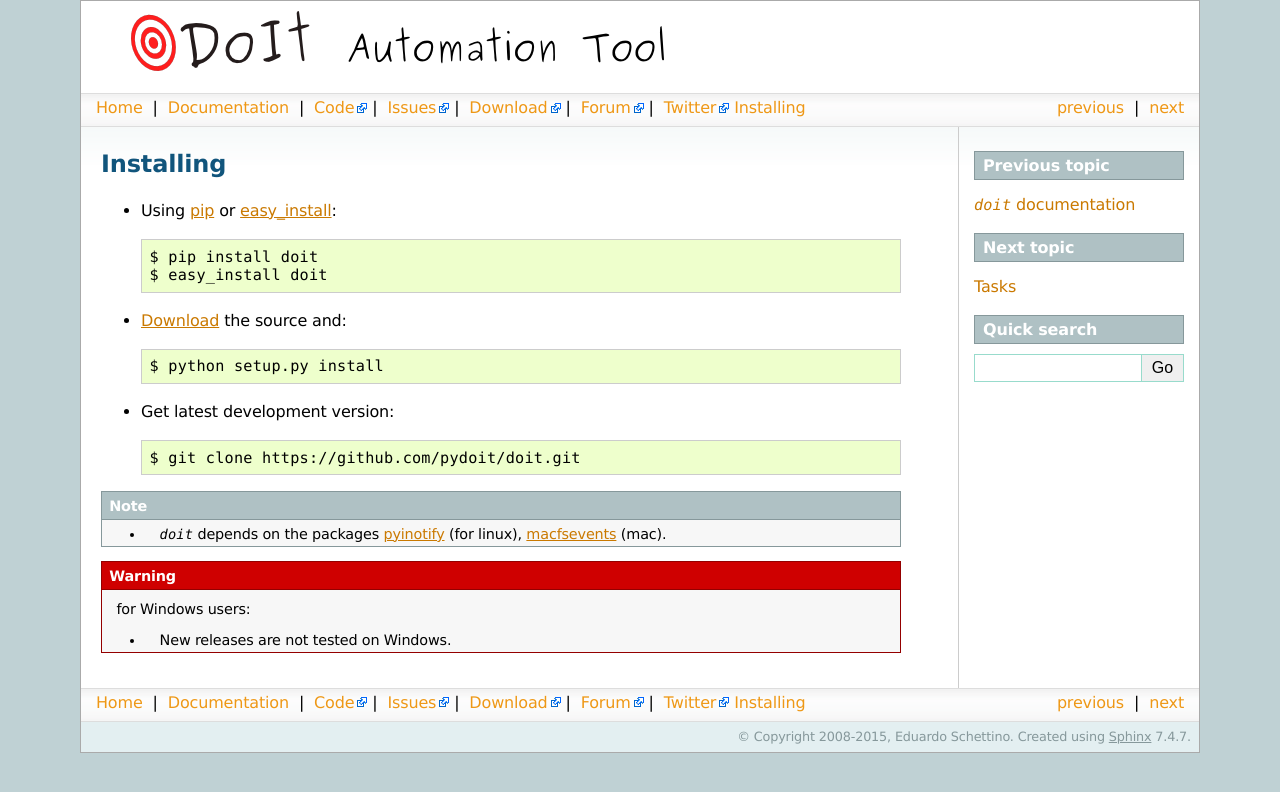
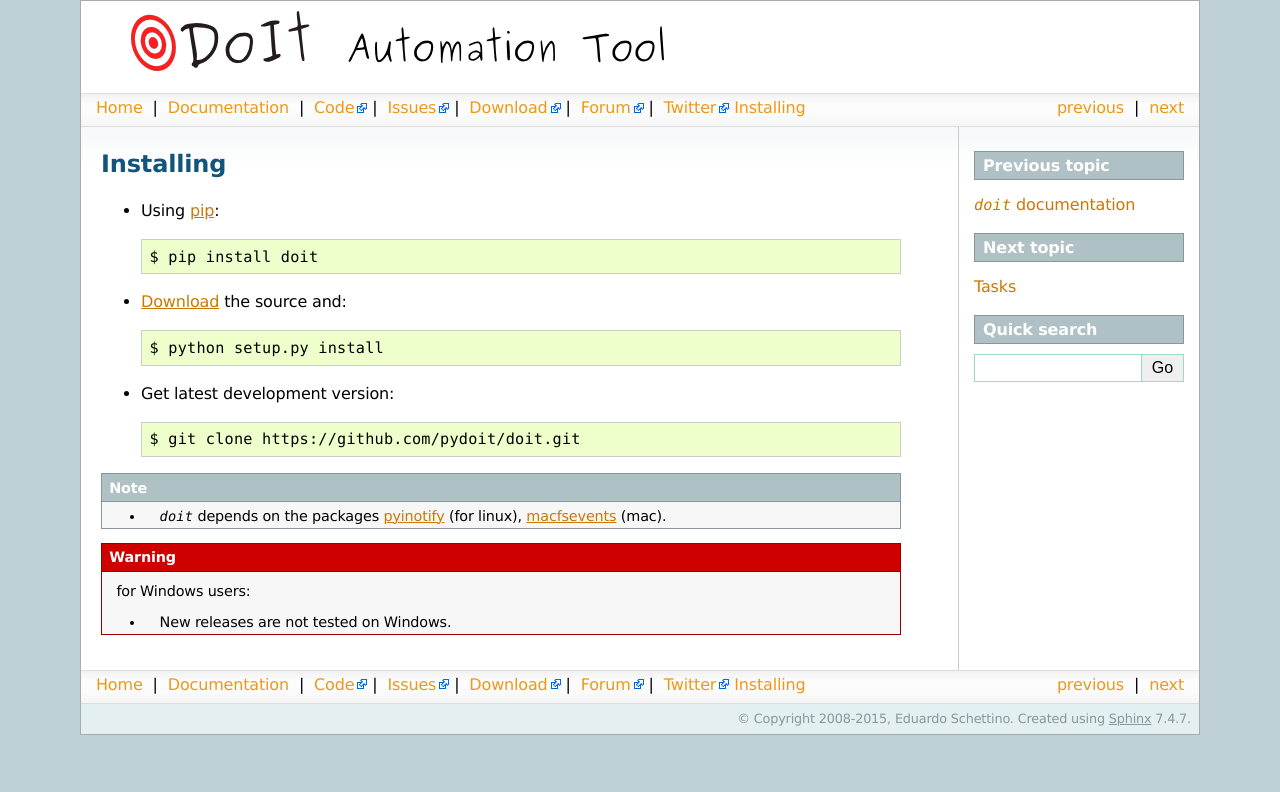
Before and after one commit to pydoit/doit, a Sphinx documentation site: the page built from doc/install.rst, in a window 1280 px wide. Shown: the top 792 px of the page. Built offline with Sphinx 7.4.7, drawn with Linux system fonts in a browser that asks for light colours.

Commit message:
Remove easy_install from install instructions
easy_install is discouraged, you should use pip instead.

Signed-off-by: Chris Warrick <kwpolska@gmail.com>

```diff
--- a/doc/install.rst
+++ b/doc/install.rst
@@ -4,11 +4,9 @@ Installing
 
 
 
-* Using `pip <http://pip.openplans.org/>`_ or
-  `easy_install <http://peak.telecommunity.com/DevCenter/EasyInstall>`_::
+* Using `pip <http://pip.pypa.io/>`_::
 
   $ pip install doit
-  $ easy_install doit
 
 * `Download <http://pypi.python.org/pypi/doit>`_ the source and::
 
```
